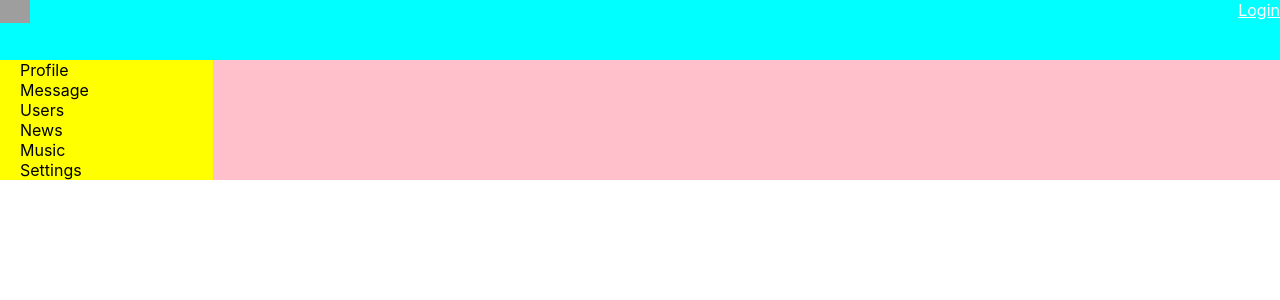
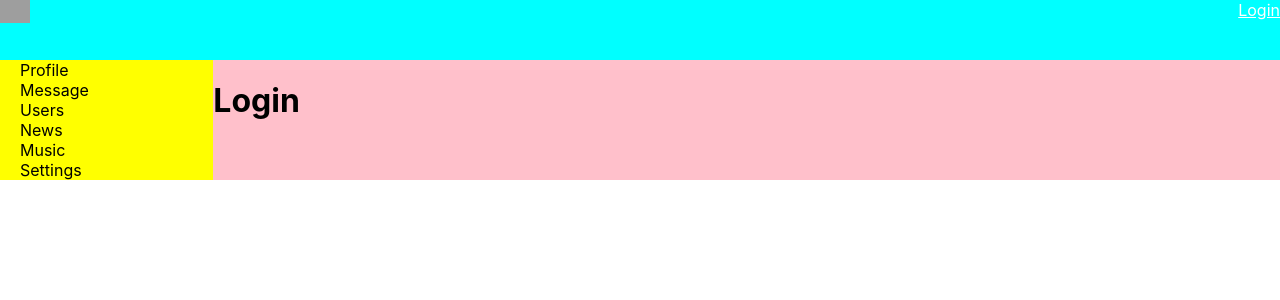
Before and after one commit to victor13bars/social-network, a React (Create React App) app: page /login in a window 1280 px wide. Shown: the top 300 px of the page. Built offline with nearby package versions, Linux system fonts and the light colour scheme; no server answers; grey boxes are pictures that could not be loaded.

Commit message:
68. React JS - Redirect.

```diff
--- a/src/App.tsx
+++ b/src/App.tsx
@@ -9,6 +9,7 @@ import DialogsContainer from "./components/Dialogs/DialogsContainer";
 import UsersContainer from "./components/Users/UsersContainer";
 import ProfileContainer from "./components/Profile/ProfileContainer";
 import HeaderContainer from "./components/Header/HeaderContainer";
+import Login from "./components/Login/Login";
 
 
 // type AppType = {
@@ -28,6 +29,7 @@ function App() {
                 <Route path='/news' component={News}/>
                 <Route path='/music' component={Music}/>
                 <Route path='/settings' component={Settings}/>
+                <Route path='/login' render={() => <Login/>}/>
             </div>
 
         </div>
--- a/src/components/Dialogs/Dialogs.tsx
+++ b/src/components/Dialogs/Dialogs.tsx
@@ -2,11 +2,21 @@ import React, {ChangeEvent} from "react";
 import classes from "./Dialogs.module.css"
 import DialogItem from "./DialogItem/DialogItem";
 import Message from "./Message/Message";
-import {DialogsType} from "../../redux/dialogs-reducer";
+import {DialogType, MessageType} from "../../redux/dialogs-reducer";
+import { Redirect } from "react-router-dom";
+
+export type DialogsPropsType = {
+    dialogs: Array<DialogType>
+    messages: Array<MessageType>
+    newMessageBody: string
+    updateNewMessageBody: (body: string) => void
+    sendMessage: () => void,
+    isAuth:boolean
+
+}
 
 
-const Dialogs = (props: DialogsType) => {
-    console.log(props)
+const Dialogs = (props: DialogsPropsType) => {
 
     let dialogsItems = props.dialogs.map(dialog => (<DialogItem id={dialog.id} key={dialog.id} name={dialog.name}/>));
     let messagesItems = props.messages.map(ms => <Message id={ms.id} message={ms.message} key={ms.id}/>);
@@ -22,6 +32,8 @@ const Dialogs = (props: DialogsType) => {
         props.updateNewMessageBody(body);
 
     }
+
+    if(!props.isAuth) return <Redirect to={'/login'} />
 
     return (
         <div className={classes.dialogs}>
--- a/src/components/Dialogs/DialogsContainer.tsx
+++ b/src/components/Dialogs/DialogsContainer.tsx
@@ -9,7 +9,8 @@ let mapStateToProps = (state: AppStateType) => {
     return {
         dialogs: state.dialogsPage.dialogs,
         messages:state.dialogsPage.messages,
-        newMessageBody:state.dialogsPage.newMessageBody
+        newMessageBody:state.dialogsPage.newMessageBody,
+        isAuth:state.auth.isAuth
     }
 }
 let mapDispatchToProps = (dispatch: Dispatch<DialogsReducersTypes>) => {
--- /dev/null
+++ b/src/components/Login/Login.tsx
@@ -0,0 +1,7 @@
+import React from "react";
+
+export const Login = (props: any) => {
+return <h1>Login</h1>
+}
+
+export default Login;
--- a/src/components/Profile/Profile.tsx
+++ b/src/components/Profile/Profile.tsx
@@ -8,6 +8,7 @@ import {ProfileInfoType} from "../../redux/profile-reducer";
 
  export type ProfilePropsType = {
     profile:null | ProfileInfoType
+
 }
 
 const Profile = (props:ProfilePropsType) => {
```
